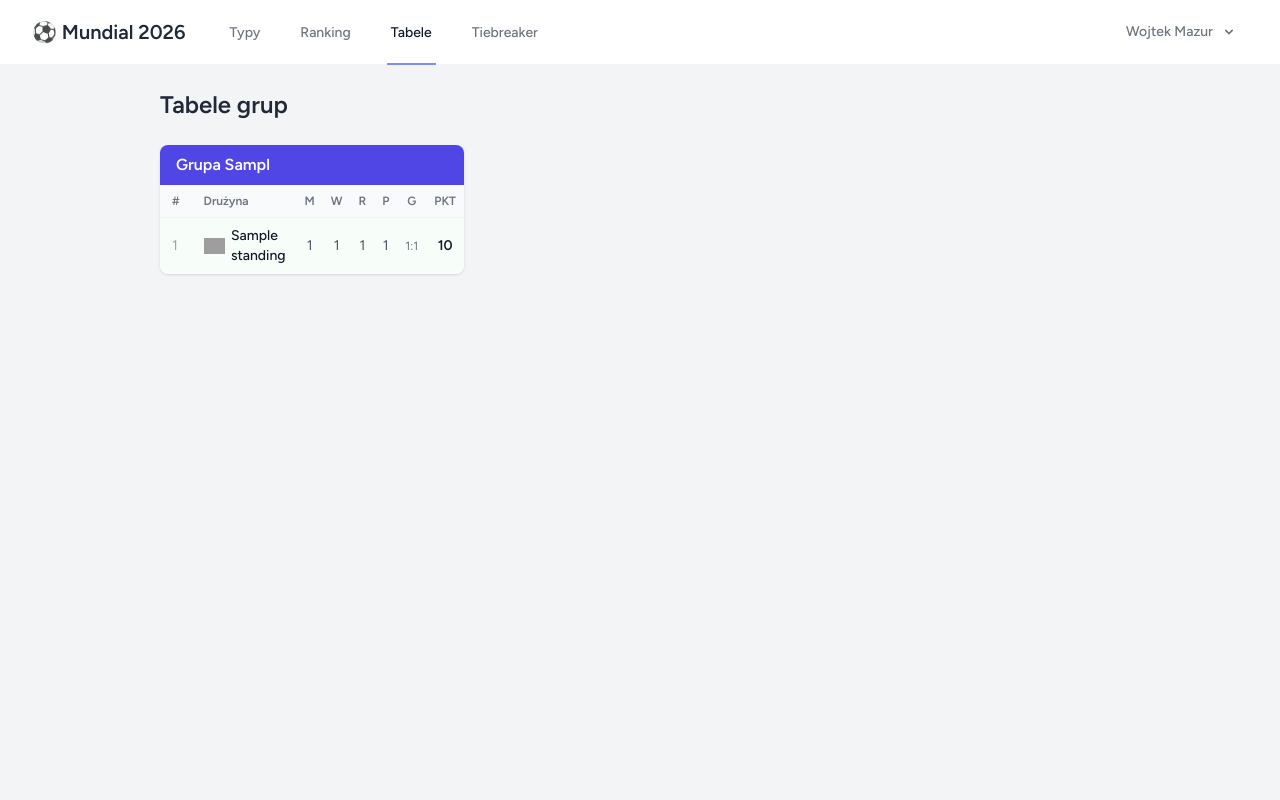
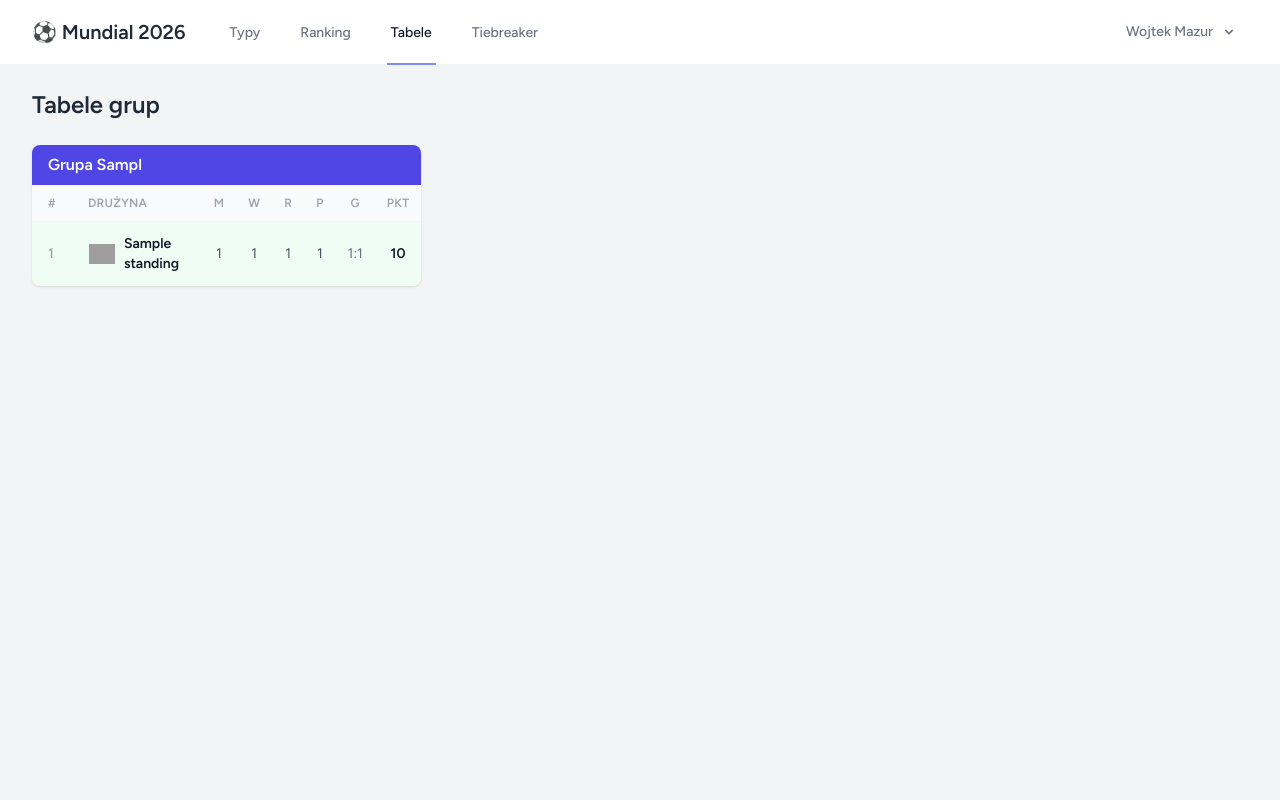
Before and after one commit to Mazaczenko/mundial2026, a Laravel app: page /standings in a window 1280 px wide. Run offline with Laravel 12, Linux system fonts and the light colour scheme; a user stored in the database is signed in; data comes from the database, SQL or seed files in the repository; tables that the repository leaves empty hold one stand-in row (values such as "Sample post"); style sheets or scripts are compiled from the project's sources; parts of the project's set-up code (start-up, migrations or seed data) failed here and were passed over; some libraries are stand-ins or nearby versions; grey boxes are pictures that could not be loaded.

Commit message:
Standings: 3 groups per row, wider layout, local position numbering
max-w-7xl container, lg:grid-cols-3, bigger row padding, SVG crests
from API. Position numbers now counted locally (idx+1) so groups always
show 1-4 regardless of API's global ranking position.

Co-Authored-By: Claude Sonnet 4.6 <noreply@anthropic.com>

```diff
--- a/resources/js/Pages/Standings/Index.vue
+++ b/resources/js/Pages/Standings/Index.vue
@@ -20,7 +20,7 @@ function goalDiff(team: GroupStanding): string {
         <Head title="Tabele grup — Mundial 2026" />
 
         <div class="py-6">
-            <div class="mx-auto max-w-5xl px-4 sm:px-6 lg:px-8">
+            <div class="mx-auto max-w-7xl px-4 sm:px-6 lg:px-8">
                 <h1 class="mb-6 text-2xl font-bold text-gray-800 dark:text-gray-100">Tabele grup</h1>
 
                 <div v-if="Object.keys(standings).length === 0" class="rounded-lg bg-white p-8 text-center text-gray-500 shadow dark:bg-gray-800">
@@ -36,40 +36,39 @@ function goalDiff(team: GroupStanding): string {
                         <div class="bg-indigo-600 px-4 py-2">
                             <h2 class="font-bold text-white">Grupa {{ groupName }}</h2>
                         </div>
-                        <table class="w-full text-sm">
+                        <table class="w-full">
                             <thead>
-                                <tr class="border-b border-gray-100 bg-gray-50 text-xs text-gray-500 dark:border-gray-700 dark:bg-gray-900">
-                                    <th class="px-3 py-2 text-left">#</th>
-                                    <th class="px-3 py-2 text-left">Drużyna</th>
-                                    <th class="px-2 py-2 text-center" title="Mecze">M</th>
-                                    <th class="px-2 py-2 text-center" title="Wygrane">W</th>
-                                    <th class="px-2 py-2 text-center" title="Remisy">R</th>
-                                    <th class="px-2 py-2 text-center" title="Porażki">P</th>
-                                    <th class="px-2 py-2 text-center" title="Bramki">G</th>
-                                    <th class="px-2 py-2 text-center font-semibold" title="Punkty">PKT</th>
+                                <tr class="border-b border-gray-100 bg-gray-50 text-xs font-semibold uppercase tracking-wide text-gray-400 dark:border-gray-700 dark:bg-gray-900">
+                                    <th class="px-4 py-2.5 text-left w-6">#</th>
+                                    <th class="px-4 py-2.5 text-left">Drużyna</th>
+                                    <th class="px-3 py-2.5 text-center" title="Mecze">M</th>
+                                    <th class="px-3 py-2.5 text-center" title="Wygrane">W</th>
+                                    <th class="px-3 py-2.5 text-center" title="Remisy">R</th>
+                                    <th class="px-3 py-2.5 text-center" title="Porażki">P</th>
+                                    <th class="px-3 py-2.5 text-center" title="Bramki">G</th>
+                                    <th class="px-3 py-2.5 text-center" title="Punkty">PKT</th>
                                 </tr>
                             </thead>
-                            <tbody class="divide-y divide-gray-50 dark:divide-gray-700">
+                            <tbody class="divide-y divide-gray-100 dark:divide-gray-700">
                                 <tr
-                                    v-for="team in teams"
+                                    v-for="(team, idx) in teams"
                                     :key="team.api_team_id"
-                                    class="hover:bg-gray-50 dark:hover:bg-gray-700/50"
-                                    :class="team.position <= 2 ? 'bg-green-50/50 dark:bg-green-900/10' : ''"
+                                    class="transition-colors hover:bg-gray-50 dark:hover:bg-gray-700/50"
+                                    :class="idx < 2 ? 'bg-green-50 dark:bg-green-900/10' : ''"
                                 >
-                                    <td class="px-3 py-2 text-gray-400">{{ team.position }}</td>
-                                    <td class="px-3 py-2">
-                                        <div class="flex items-center gap-1.5">
-                                            <span v-if="team.team_flag && team.team_flag.length <= 4" class="text-base">{{ team.team_flag }}</span>
-                                            <img v-else-if="team.team_flag" :src="team.team_flag" class="h-4 w-6 object-contain" :alt="team.team_name" />
-                                            <span class="font-medium text-gray-900 dark:text-white">{{ team.team_name }}</span>
+                                    <td class="px-4 py-3 text-sm text-gray-400 font-medium">{{ idx + 1 }}</td>
+                                    <td class="px-4 py-3">
+                                        <div class="flex items-center gap-2">
+                                            <img v-if="team.team_flag" :src="team.team_flag" class="h-5 w-7 object-contain flex-shrink-0" :alt="team.team_name" />
+                                            <span class="text-sm font-semibold text-gray-900 dark:text-white">{{ team.team_name }}</span>
                                         </div>
                                     </td>
-                                    <td class="px-2 py-2 text-center text-gray-600 dark:text-gray-400">{{ team.played }}</td>
-                                    <td class="px-2 py-2 text-center text-gray-600 dark:text-gray-400">{{ team.won }}</td>
-                                    <td class="px-2 py-2 text-center text-gray-600 dark:text-gray-400">{{ team.drawn }}</td>
-                                    <td class="px-2 py-2 text-center text-gray-600 dark:text-gray-400">{{ team.lost }}</td>
-                                    <td class="px-2 py-2 text-center text-xs text-gray-500">{{ team.goals_for }}:{{ team.goals_against }}</td>
-                                    <td class="px-2 py-2 text-center font-bold text-gray-900 dark:text-white">{{ team.points }}</td>
+                                    <td class="px-3 py-3 text-center text-sm text-gray-600 dark:text-gray-400">{{ team.played }}</td>
+                                    <td class="px-3 py-3 text-center text-sm text-gray-600 dark:text-gray-400">{{ team.won }}</td>
+                                    <td class="px-3 py-3 text-center text-sm text-gray-600 dark:text-gray-400">{{ team.drawn }}</td>
+                                    <td class="px-3 py-3 text-center text-sm text-gray-600 dark:text-gray-400">{{ team.lost }}</td>
+                                    <td class="px-3 py-3 text-center text-sm text-gray-500">{{ team.goals_for }}:{{ team.goals_against }}</td>
+                                    <td class="px-3 py-3 text-center text-sm font-bold text-gray-900 dark:text-white">{{ team.points }}</td>
                                 </tr>
                             </tbody>
                         </table>
```
